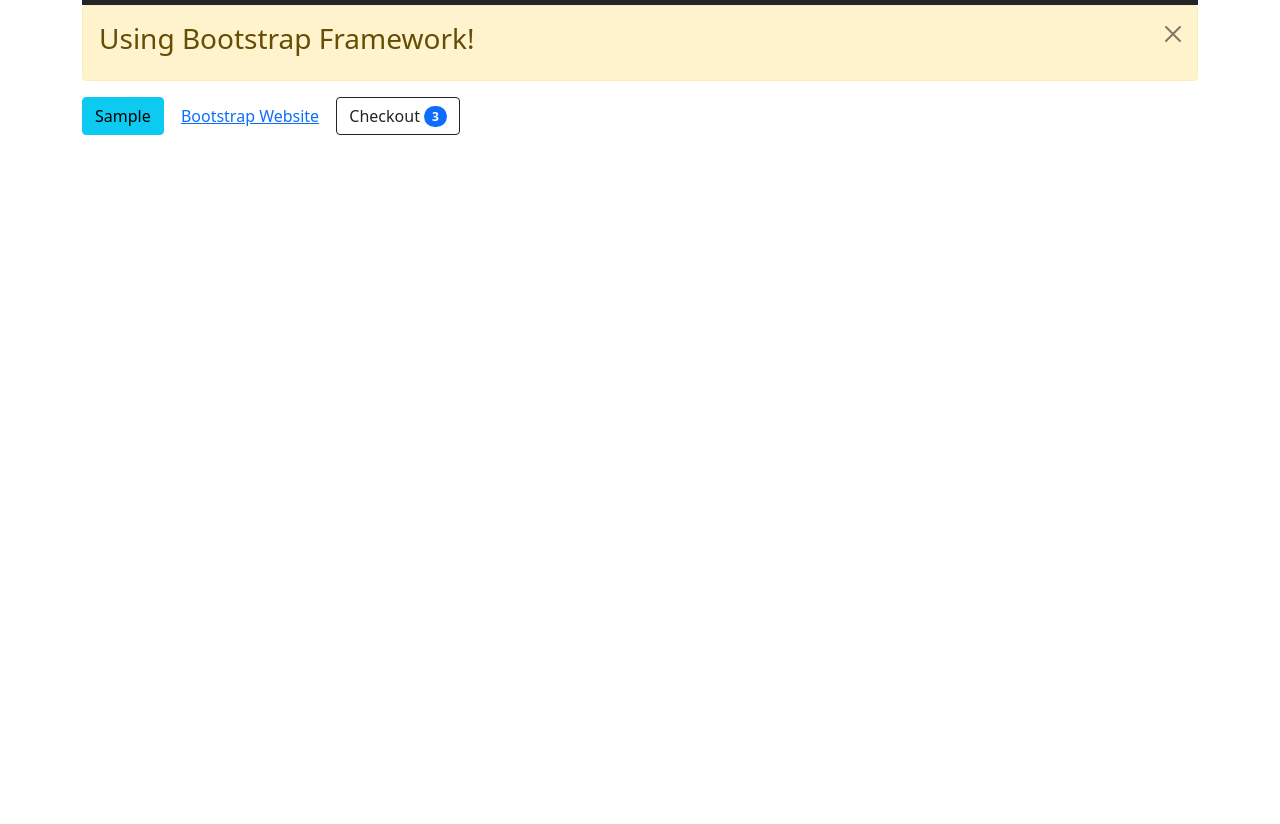
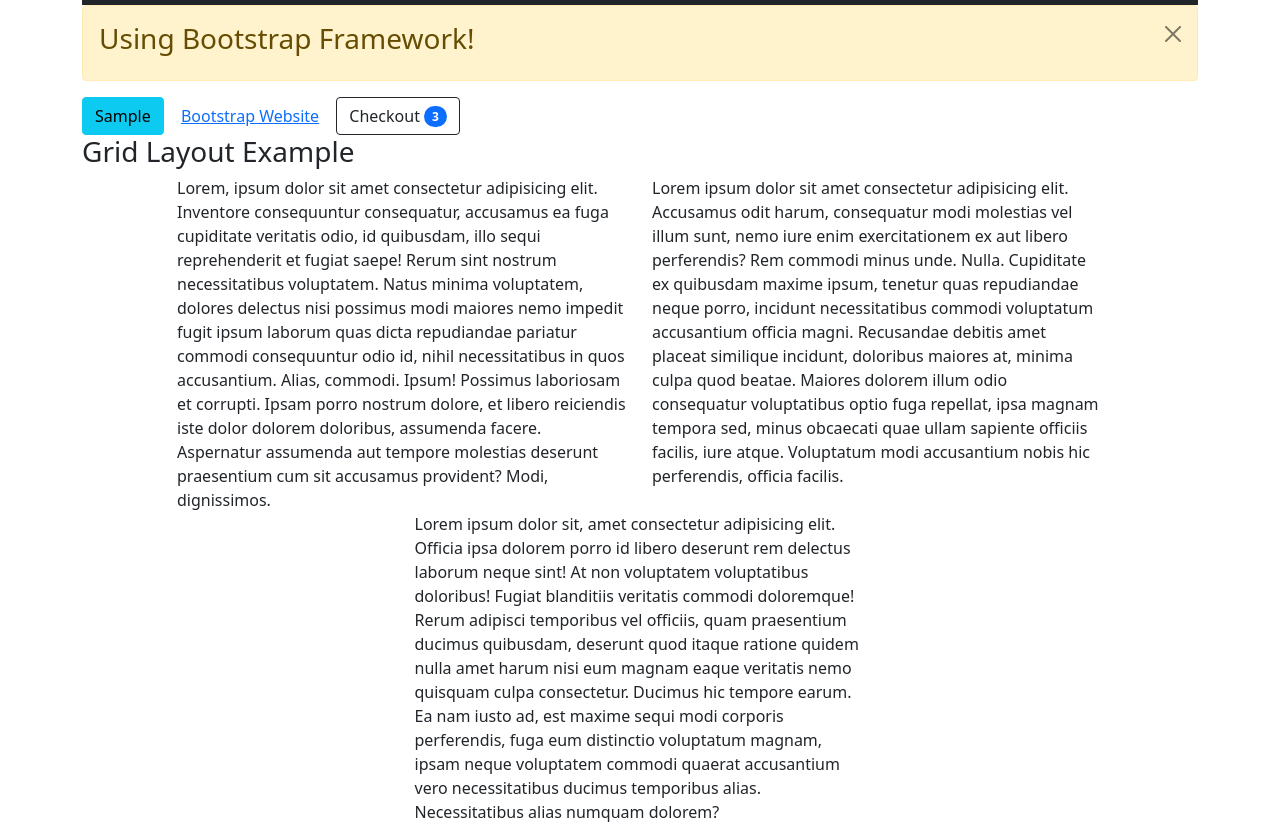
Before and after one commit to marysaray/LibraryExampleBootstrap, a plain HTML site: page index.html in a window 1280 px wide. Shown: the part 51-875 px from the top of the page. Before the commit the page ends 800 px from the top, so only its background shows below. Drawn offline with nearby package versions, Linux system fonts and the light colour scheme.

Commit message:
Added 3 column layout example.

```diff
--- a/index.html
+++ b/index.html
@@ -53,10 +53,29 @@
     <a class="btn btn-outline-dark" href="">
         Checkout <span class="badge rounded-pill bg-primary">3</span>
     </a>
-<script
-    src="https://cdn.jsdelivr.net/npm/bootstrap@5.0.1/dist/js/bootstrap.bundle.min.js"
-    integrity="sha384-gtEjrD/SeCtmISkJkNUaaKMoLD0//ElJ19smozuHV6z3Iehds+3Ulb9Bn9Plx0x4"
-    crossorigin="anonymous">
-</script>
+    <h3>Grid Layout Example</h3>
+    <div class="row justify-content-lg-center">
+        <div class="col-sm-6 col-md-4 col-lg-5">
+            Lorem, ipsum dolor sit amet consectetur adipisicing elit. Inventore consequuntur consequatur, accusamus ea fuga cupiditate veritatis odio, id quibusdam, illo sequi reprehenderit et fugiat saepe! Rerum sint nostrum necessitatibus voluptatem.
+            Natus minima voluptatem, dolores delectus nisi possimus modi maiores nemo impedit fugit ipsum laborum quas dicta repudiandae pariatur commodi consequuntur odio id, nihil necessitatibus in quos accusantium. Alias, commodi. Ipsum!
+            Possimus laboriosam et corrupti. Ipsam porro nostrum dolore, et libero reiciendis iste dolor dolorem doloribus, assumenda facere. Aspernatur assumenda aut tempore molestias deserunt praesentium cum sit accusamus provident? Modi, dignissimos.
+        </div>
+        <div class="col-sm-6 col-md-4 col-lg-5">
+            Lorem ipsum dolor sit amet consectetur adipisicing elit. Accusamus odit harum, consequatur modi molestias vel illum sunt, nemo iure enim exercitationem ex aut libero perferendis? Rem commodi minus unde. Nulla.
+            Cupiditate ex quibusdam maxime ipsum, tenetur quas repudiandae neque porro, incidunt necessitatibus commodi voluptatum accusantium officia magni. Recusandae debitis amet placeat similique incidunt, doloribus maiores at, minima culpa quod beatae.
+            Maiores dolorem illum odio consequatur voluptatibus optio fuga repellat, ipsa magnam tempora sed, minus obcaecati quae ullam sapiente officiis facilis, iure atque. Voluptatum modi accusantium nobis hic perferendis, officia facilis.
+        </div>
+        <div class="col-sm-6 col-md-4 col-lg-5">
+            Lorem ipsum dolor sit, amet consectetur adipisicing elit. Officia ipsa dolorem porro id libero deserunt rem delectus laborum neque sint! At non voluptatem voluptatibus doloribus! Fugiat blanditiis veritatis commodi doloremque!
+            Rerum adipisci temporibus vel officiis, quam praesentium ducimus quibusdam, deserunt quod itaque ratione quidem nulla amet harum nisi eum magnam eaque veritatis nemo quisquam culpa consectetur. Ducimus hic tempore earum.
+            Ea nam iusto ad, est maxime sequi modi corporis perferendis, fuga eum distinctio voluptatum magnam, ipsam neque voluptatem commodi quaerat accusantium vero necessitatibus ducimus temporibus alias. Necessitatibus alias numquam dolorem?
+        </div>
+    </div>
+
+    <script
+        src="https://cdn.jsdelivr.net/npm/bootstrap@5.0.1/dist/js/bootstrap.bundle.min.js"
+        integrity="sha384-gtEjrD/SeCtmISkJkNUaaKMoLD0//ElJ19smozuHV6z3Iehds+3Ulb9Bn9Plx0x4"
+        crossorigin="anonymous">
+    </script>
 </body>
 </html>
```
